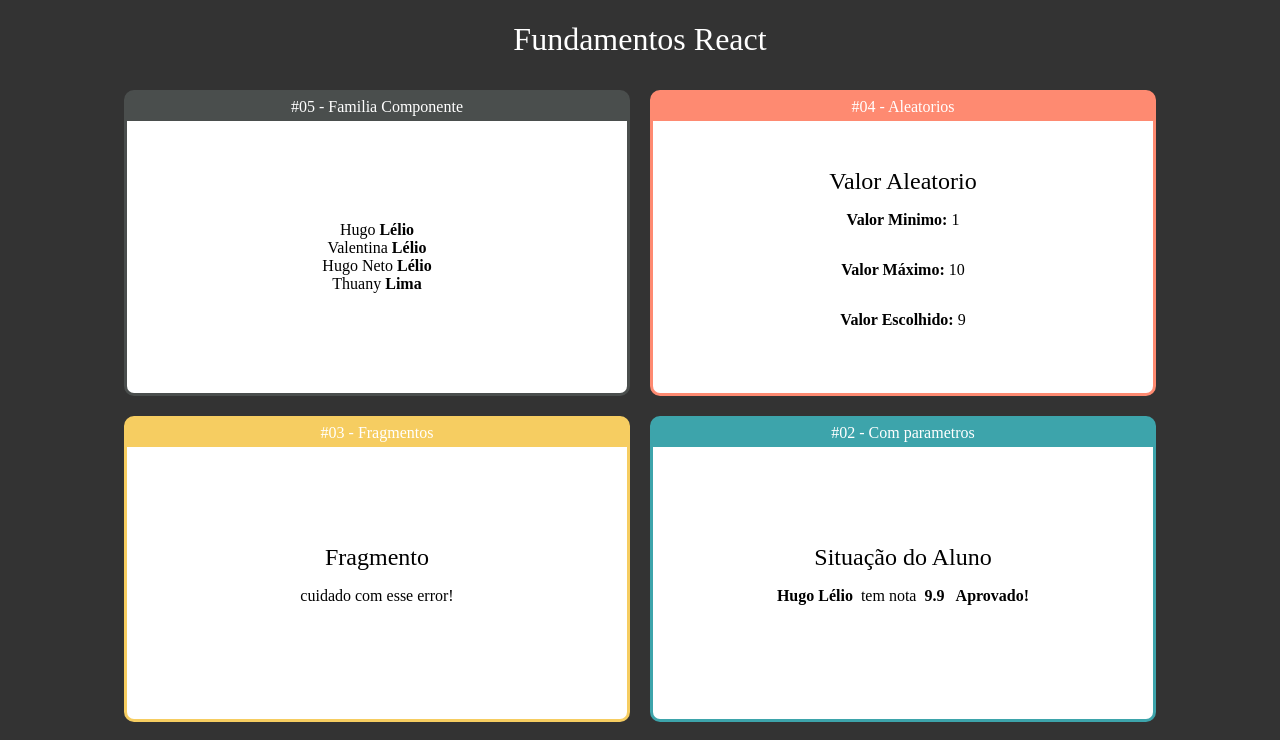
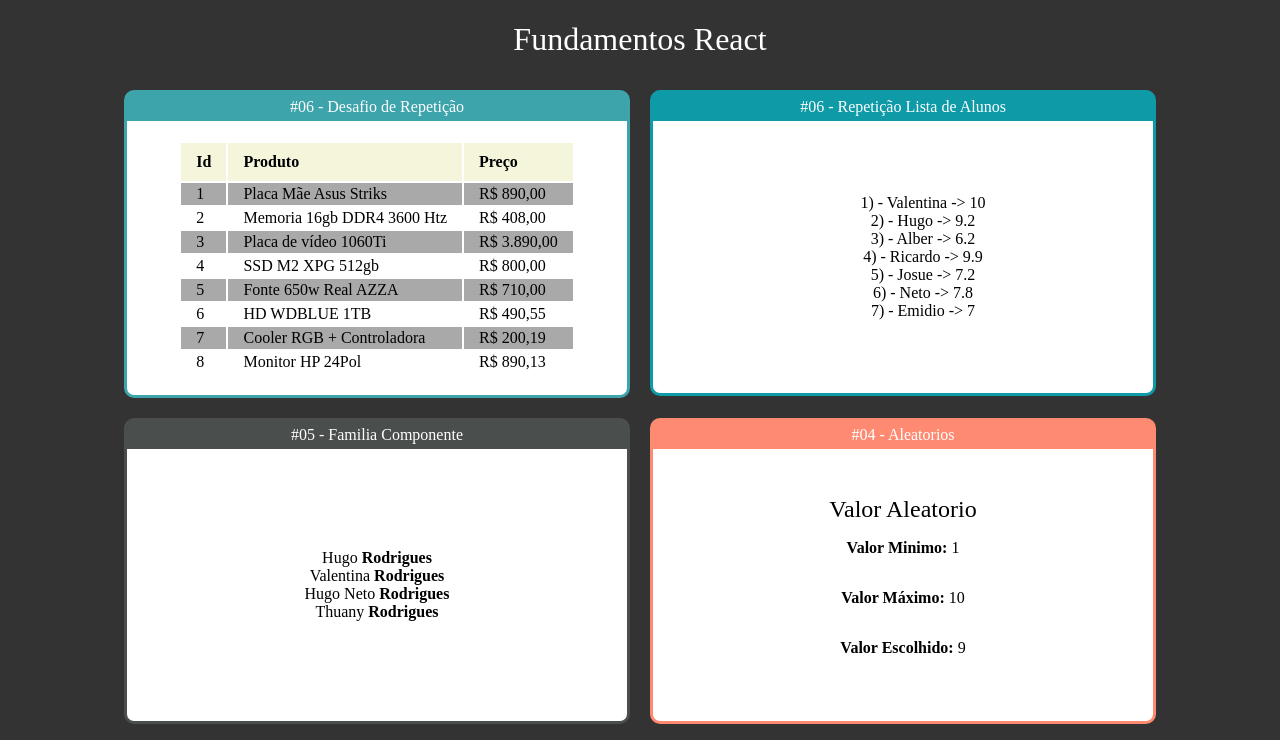
Before and after one commit to hugolrjdev/reactStudant, a React (Create React App) app in the folder fundamentos-react/: page / in a window 1280 px wide. Shown: the top 740 px of the page. Built offline with nearby package versions, Linux system fonts and the light colour scheme.

Commit message:
resolvendo desaifio de repetição

```diff
--- a/fundamentos-react/src/App.jsx
+++ b/fundamentos-react/src/App.jsx
@@ -1,4 +1,7 @@
+/* eslint-disable import/no-anonymous-default-export */
 import './App.css';
+import TabelaDeProdutos from './componentes/repeticao/TabelaDeProdutos';
+import ListaAlunos from './componentes/repeticao/ListaAlunos';
 import Aleatorio from "./componentes/basicos/Aleatorio";
 import React from "react";
 import Primeiro from './componentes/basicos/Primeiro';
@@ -6,6 +9,7 @@ import ComParamentros from './componentes/basicos/ComParametros';
 import Fragmento from './componentes/basicos/Fragmentos';
 import Card from "./componentes/layout/Card";
 import Familia from './componentes/basicos/Familia';
+import FamiliaMenbro from './componentes/basicos/FamiliaMenbro';
 
 
 const user = "Hugo Lélio";
@@ -17,9 +21,21 @@ export default props =>
 
 
             <div className="cards">
+            <Card titulo="#06 - Desafio de Repetição" color="#3da4ab">
+                <TabelaDeProdutos/>
+            </Card>
+
+            <Card titulo="#06 - Repetição Lista de Alunos" color="#0e9aa7">
+                <ListaAlunos></ListaAlunos>
+            </Card>
 
             <Card titulo="#05 - Familia Componente" color="#4a4e4d">
-                <Familia sobrenome="Lélio"></Familia>
+                <Familia sobrenome="Rodrigues">
+                    <FamiliaMenbro nome="Hugo" />
+                    <FamiliaMenbro nome="Valentina" />
+                    <FamiliaMenbro nome="Hugo Neto" />
+                    <FamiliaMenbro nome="Thuany"/>
+                </Familia>
             </Card>
 
             <Card titulo="#04 - Aleatorios" color="#fe8a71">
--- a/fundamentos-react/src/componentes/basicos/Familia.jsx
+++ b/fundamentos-react/src/componentes/basicos/Familia.jsx
@@ -1,12 +1,11 @@
-import React from "react";
-import FamiliaMenbro from './FamiliaMenbro';
+import React, {cloneElement} from "react";
+
 export default function Familia(props) {
     return(
-        <div>
-            <FamiliaMenbro nome="Hugo" sobrenome={props.sobrenome} />
-            <FamiliaMenbro nome="Valentina" {...props}/>
-            <FamiliaMenbro nome="Hugo Neto" sobrenome={props.sobrenome}/>
-            <FamiliaMenbro nome="Thuany" sobrenome="Lima" />
+        <div id="familia">
+            {props.children.map((child, index)=>{
+                    return cloneElement(child, {...props, key: index})
+                })}
         </div>
     );
 }
--- /dev/null
+++ b/fundamentos-react/src/componentes/repeticao/ListaAlunos.css
@@ -0,0 +1 @@
+ul, li{list-style: none;}
--- /dev/null
+++ b/fundamentos-react/src/componentes/repeticao/ListaAlunos.jsx
@@ -0,0 +1,27 @@
+/* eslint-disable import/no-anonymous-default-export */
+import './ListaAlunos.css';
+import alunos from '../../data/alunos';
+import React from "react";
+
+export default props =>{
+    console.log(alunos)
+
+
+
+    const listAlunos = alunos.map((aluno)=>{
+        return (
+            <li key={aluno.id}>
+                {aluno.id}) - {aluno.nome} -> {aluno.nota}
+            </li>
+        );
+    })
+
+    return(
+        <div>
+            <ul>
+                {listAlunos}
+            </ul>
+        </div>
+    );
+
+}
--- /dev/null
+++ b/fundamentos-react/src/componentes/repeticao/TabelaDeProdutos.css
@@ -0,0 +1,16 @@
+.tabela-produtos table {
+    width: 100%;
+}
+
+.tabela-produtos th {
+    background-color: #f5f5dc;
+    text-align: left;
+    padding: 10px 15px;
+}
+.tabela-produtos td {
+    padding: 2px 15px;
+}
+
+.tabela-produtos .par {
+    background-color: #a9a9a9;
+}
--- /dev/null
+++ b/fundamentos-react/src/componentes/repeticao/TabelaDeProdutos.jsx
@@ -0,0 +1,44 @@
+/* eslint-disable import/no-anonymous-default-export */
+import "./TabelaDeProdutos.css"
+import produtos from '../../data/produtos';
+
+import React from "react";
+
+export default props=>{
+    console.log(produtos, 'aqui');
+
+
+
+    const tabelaDeProdutos = produtos.map((produto, index)=>{
+
+        const pricePtBR = Number(produto.price)
+        .toLocaleString('pt-Br', {
+            style:'currency',
+             currency:'BRL'
+        });
+
+        return (
+            <tr key={produto.id} style={{'text-align': 'left'}} className={(index % 2 == 0) ? 'par' : '' }>
+                <td>{produto.id}</td>
+                <td>{produto.product}</td>
+                <td>{pricePtBR}</td>
+            </tr>
+        );
+    });
+    return(
+      <div className="tabela-produtos">
+          <table>
+              <thead>
+                  <tr>
+                      <th>Id</th>
+                      <th>Produto</th>
+                      <th>Preço</th>
+                  </tr>
+              </thead>
+              <tbody>
+                 {tabelaDeProdutos}
+              </tbody>
+          </table>
+      </div>
+    );
+}
--- /dev/null
+++ b/fundamentos-react/src/data/alunos.js
@@ -0,0 +1,10 @@
+/* eslint-disable import/no-anonymous-default-export */
+export default [
+    {id: 1, nome: 'Valentina', nota: 10},
+    {id: 2, nome: 'Hugo', nota: 9.2},
+    {id: 3, nome: 'Alber', nota: 6.2},
+    {id: 4, nome: 'Ricardo', nota: 9.9},
+    {id: 5, nome: 'Josue', nota: 7.2},
+    {id: 6, nome: 'Neto', nota: 7.8},
+    {id: 7, nome: 'Emidio', nota: 7},
+]
--- /dev/null
+++ b/fundamentos-react/src/data/produtos.js
@@ -0,0 +1,11 @@
+/* eslint-disable import/no-anonymous-default-export */
+export default [
+    {id:1, product: "Placa Mãe Asus Striks", price: 890},
+    {id:2, product: "Memoria 16gb DDR4 3600 Htz", price: 408},
+    {id:3, product: "Placa de vídeo 1060Ti", price: 3890},
+    {id:4, product: "SSD M2 XPG 512gb", price: 800},
+    {id:5, product: "Fonte 650w Real AZZA", price: 710},
+    {id:6, product: "HD WDBLUE 1TB", price: 490.5488784},
+    {id:7, product: "Cooler RGB + Controladora", price: 200.1854},
+    {id:8, product: "Monitor HP 24Pol", price: 890.130777},
+]
```
